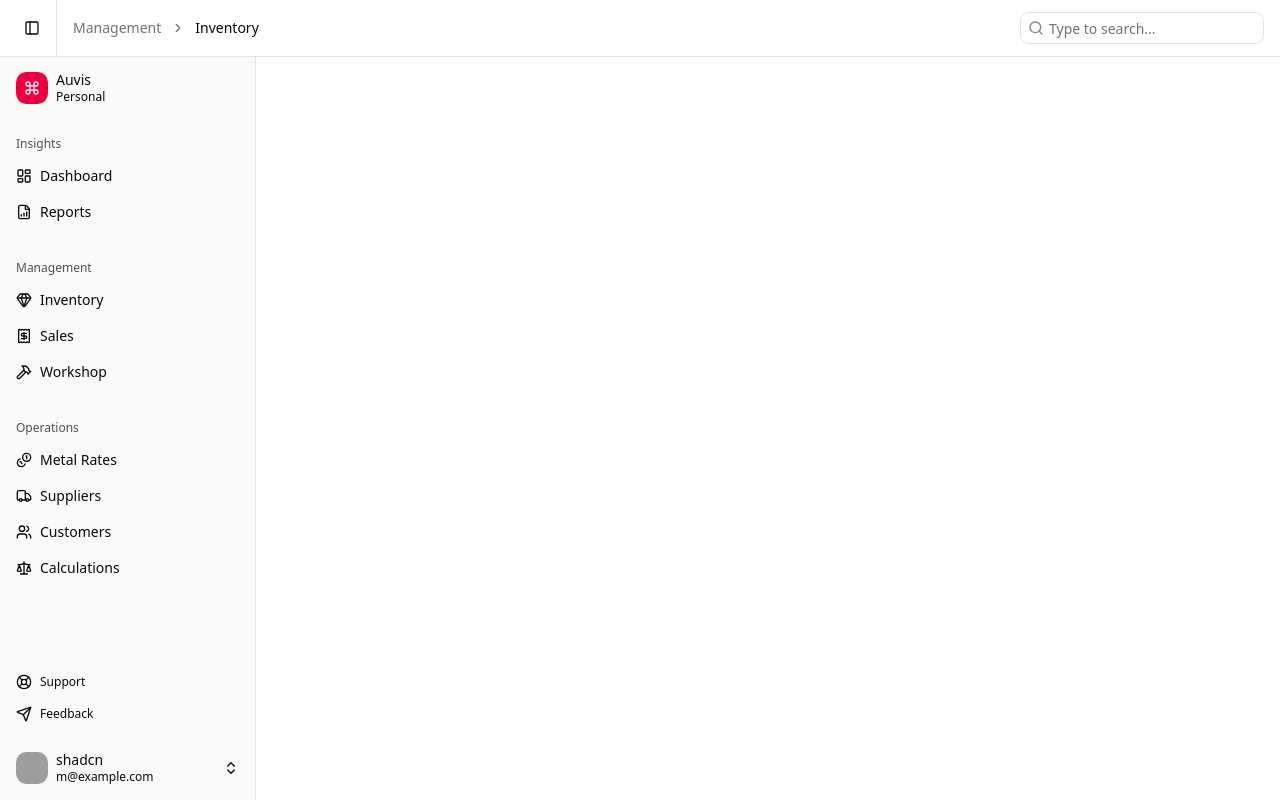
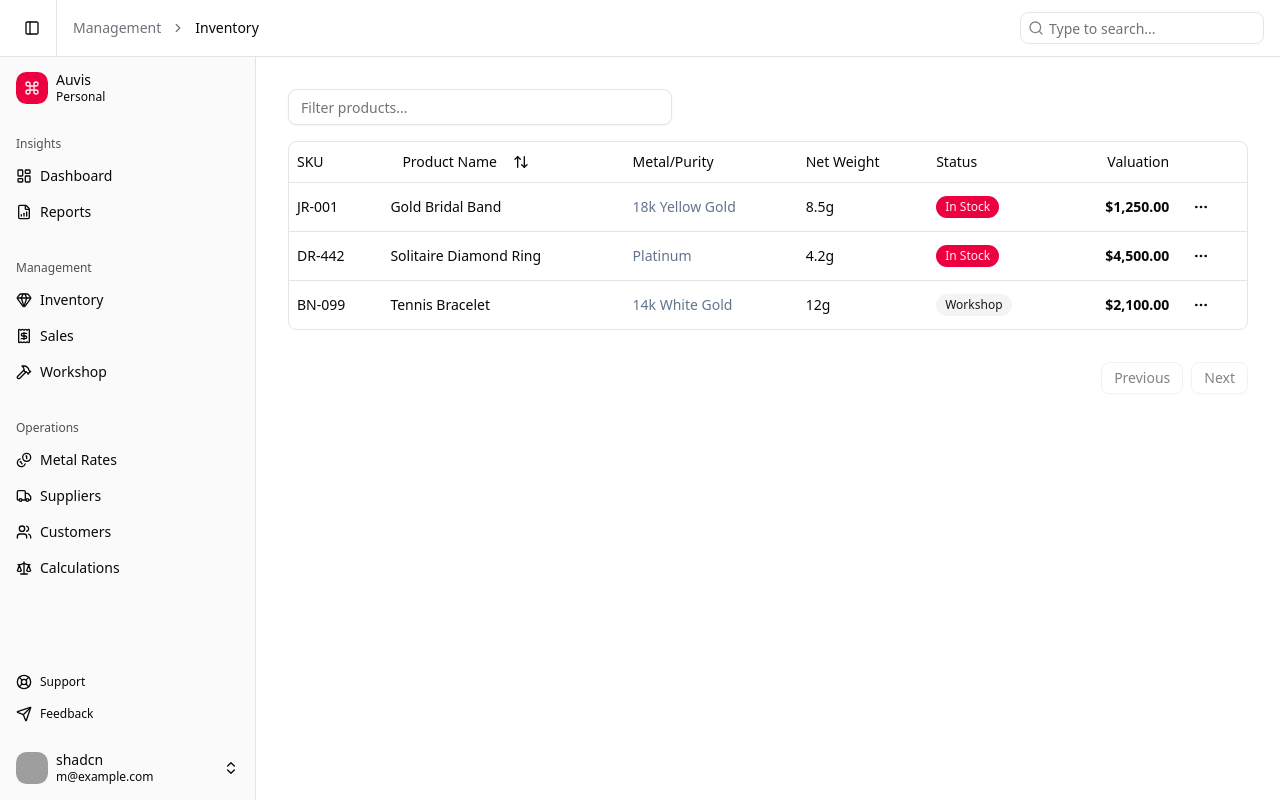
Before and after one commit to Athryon01/Auvis-gold-accounting-system, a React (Vite) app: page /inventory in a window 1280 px wide. Built offline with nearby package versions, Linux system fonts and the light colour scheme; grey boxes are pictures that could not be loaded.

Commit message:
inventory table added

```diff
--- a/package.json
+++ b/package.json
@@ -19,6 +19,7 @@
     "@radix-ui/react-slot": "^1.2.4",
     "@radix-ui/react-tooltip": "^1.2.8",
     "@tailwindcss/vite": "^4.1.18",
+    "@tanstack/react-table": "^8.21.3",
     "class-variance-authority": "^0.7.1",
     "clsx": "^2.1.1",
     "lucide-react": "^0.563.0",
--- /dev/null
+++ b/src/components/ui/badge.jsx
@@ -0,0 +1,46 @@
+import * as React from "react"
+import { Slot } from "@radix-ui/react-slot"
+import { cva } from "class-variance-authority";
+
+import { cn } from "@/lib/utils"
+
+const badgeVariants = cva(
+  "inline-flex items-center justify-center rounded-full border border-transparent px-2 py-0.5 text-xs font-medium w-fit whitespace-nowrap shrink-0 [&>svg]:size-3 gap-1 [&>svg]:pointer-events-none focus-visible:border-ring focus-visible:ring-ring/50 focus-visible:ring-[3px] aria-invalid:ring-destructive/20 dark:aria-invalid:ring-destructive/40 aria-invalid:border-destructive transition-[color,box-shadow] overflow-hidden",
+  {
+    variants: {
+      variant: {
+        default: "bg-primary text-primary-foreground [a&]:hover:bg-primary/90",
+        secondary:
+          "bg-secondary text-secondary-foreground [a&]:hover:bg-secondary/90",
+        destructive:
+          "bg-destructive text-white [a&]:hover:bg-destructive/90 focus-visible:ring-destructive/20 dark:focus-visible:ring-destructive/40 dark:bg-destructive/60",
+        outline:
+          "border-border text-foreground [a&]:hover:bg-accent [a&]:hover:text-accent-foreground",
+        ghost: "[a&]:hover:bg-accent [a&]:hover:text-accent-foreground",
+        link: "text-primary underline-offset-4 [a&]:hover:underline",
+      },
+    },
+    defaultVariants: {
+      variant: "default",
+    },
+  }
+)
+
+function Badge({
+  className,
+  variant = "default",
+  asChild = false,
+  ...props
+}) {
+  const Comp = asChild ? Slot : "span"
+
+  return (
+    <Comp
+      data-slot="badge"
+      data-variant={variant}
+      className={cn(badgeVariants({ variant }), className)}
+      {...props} />
+  );
+}
+
+export { Badge, badgeVariants }
--- /dev/null
+++ b/src/components/ui/table.jsx
@@ -0,0 +1,121 @@
+import * as React from "react"
+
+import { cn } from "@/lib/utils"
+
+function Table({
+  className,
+  ...props
+}) {
+  return (
+    <div data-slot="table-container" className="relative w-full overflow-x-auto">
+      <table
+        data-slot="table"
+        className={cn("w-full caption-bottom text-sm", className)}
+        {...props} />
+    </div>
+  );
+}
+
+function TableHeader({
+  className,
+  ...props
+}) {
+  return (
+    <thead
+      data-slot="table-header"
+      className={cn("[&_tr]:border-b", className)}
+      {...props} />
+  );
+}
+
+function TableBody({
+  className,
+  ...props
+}) {
+  return (
+    <tbody
+      data-slot="table-body"
+      className={cn("[&_tr:last-child]:border-0", className)}
+      {...props} />
+  );
+}
+
+function TableFooter({
+  className,
+  ...props
+}) {
+  return (
+    <tfoot
+      data-slot="table-footer"
+      className={cn("bg-muted/50 border-t font-medium [&>tr]:last:border-b-0", className)}
+      {...props} />
+  );
+}
+
+function TableRow({
+  className,
+  ...props
+}) {
+  return (
+    <tr
+      data-slot="table-row"
+      className={cn(
+        "hover:bg-muted/50 data-[state=selected]:bg-muted border-b transition-colors",
+        className
+      )}
+      {...props} />
+  );
+}
+
+function TableHead({
+  className,
+  ...props
+}) {
+  return (
+    <th
+      data-slot="table-head"
+      className={cn(
+        "text-foreground h-10 px-2 text-left align-middle font-medium whitespace-nowrap [&:has([role=checkbox])]:pr-0 [&>[role=checkbox]]:translate-y-[2px]",
+        className
+      )}
+      {...props} />
+  );
+}
+
+function TableCell({
+  className,
+  ...props
+}) {
+  return (
+    <td
+      data-slot="table-cell"
+      className={cn(
+        "p-2 align-middle whitespace-nowrap [&:has([role=checkbox])]:pr-0 [&>[role=checkbox]]:translate-y-[2px]",
+        className
+      )}
+      {...props} />
+  );
+}
+
+function TableCaption({
+  className,
+  ...props
+}) {
+  return (
+    <caption
+      data-slot="table-caption"
+      className={cn("text-muted-foreground mt-4 text-sm", className)}
+      {...props} />
+  );
+}
+
+export {
+  Table,
+  TableHeader,
+  TableBody,
+  TableFooter,
+  TableHead,
+  TableRow,
+  TableCell,
+  TableCaption,
+}
--- a/src/features/router/Gateway.jsx
+++ b/src/features/router/Gateway.jsx
@@ -1,11 +1,13 @@
 import { Route, Routes } from "react-router";
 import Dashboard from "../dashboard/pages/Dashboard";
+import InventoryPage from "../inventory/pages/Inventory";
 
 function Gateway() {
   return (
     <Routes>
       <Route path="/" element={<Dashboard />} />
       <Route path="/dashboard" element={<Dashboard />} />
+      <Route path="/inventory" element={<InventoryPage />} />
     </Routes>
   );
 }
```
Also changed, not shown: 1 other file (tests, documents, lock files or other folders).
